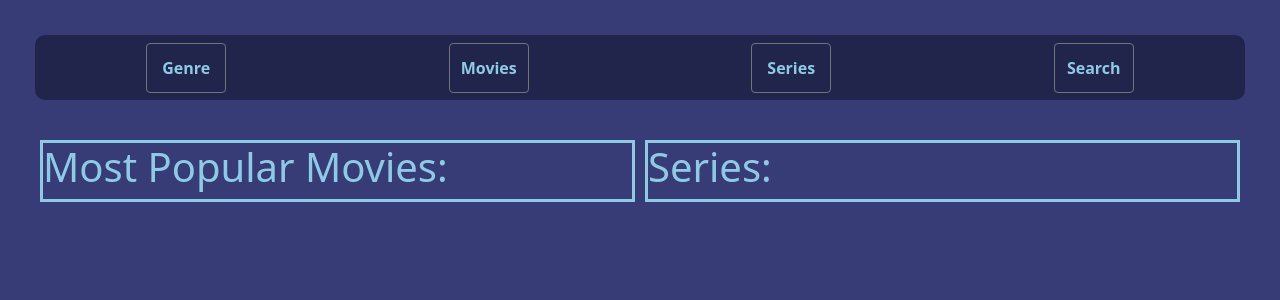
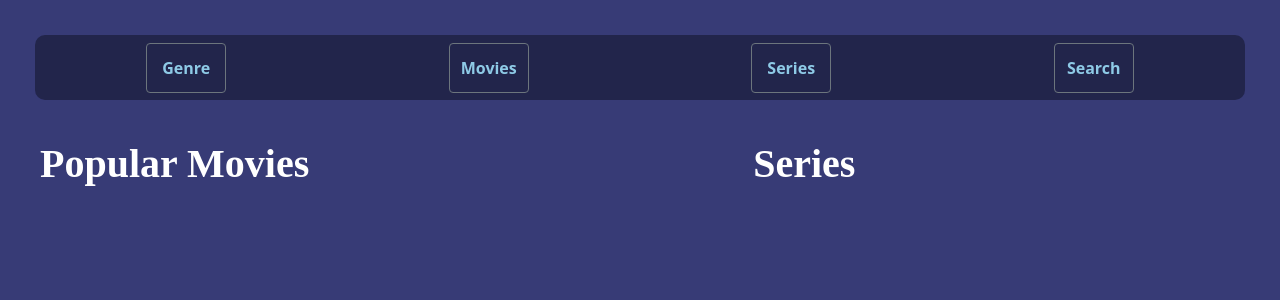
Before and after one commit to amacazzaga/moviestmbd, a React (Create React App) app: page / in a window 1280 px wide. Shown: the top 300 px of the page. Built offline with nearby package versions, Linux system fonts and the light colour scheme; no server answers.

Commit message:
css on body

```diff
--- a/src/App.css
+++ b/src/App.css
@@ -33,17 +33,19 @@ body {
 .container-movies-series {
   width: 100%;
   display: flex;
-
 }
 .container-fluid-movies {
-  width: 50%;
+  width: 65%;
   margin: 5px;
   color: #8ecae6;
-  border: solid;
 }
 .container-fluid-series {
-  width:50%;
+  width: 45%;
   margin: 5px;
   color: #8ecae6;
-  border: solid;
 }
+h1{
+  font-weight: bold;
+  font-family: 'Times New Roman', Times, serif;
+  color: white;
+}
--- a/src/Body/MovieItem.js
+++ b/src/Body/MovieItem.js
@@ -2,7 +2,7 @@ import React from 'react'
 
 const MovieItem = () => {
   return (
-    <h1>Most Popular Movies:</h1>
+    <h1>Popular Movies</h1>
   )
 }
 
--- a/src/Body/SeriesItem.js
+++ b/src/Body/SeriesItem.js
@@ -2,7 +2,7 @@ import React from 'react'
 
 const SeriesItem = () => {
   return (
-    <h1>Series:</h1>
+    <h1>Series</h1>
   )
 }
 
```
